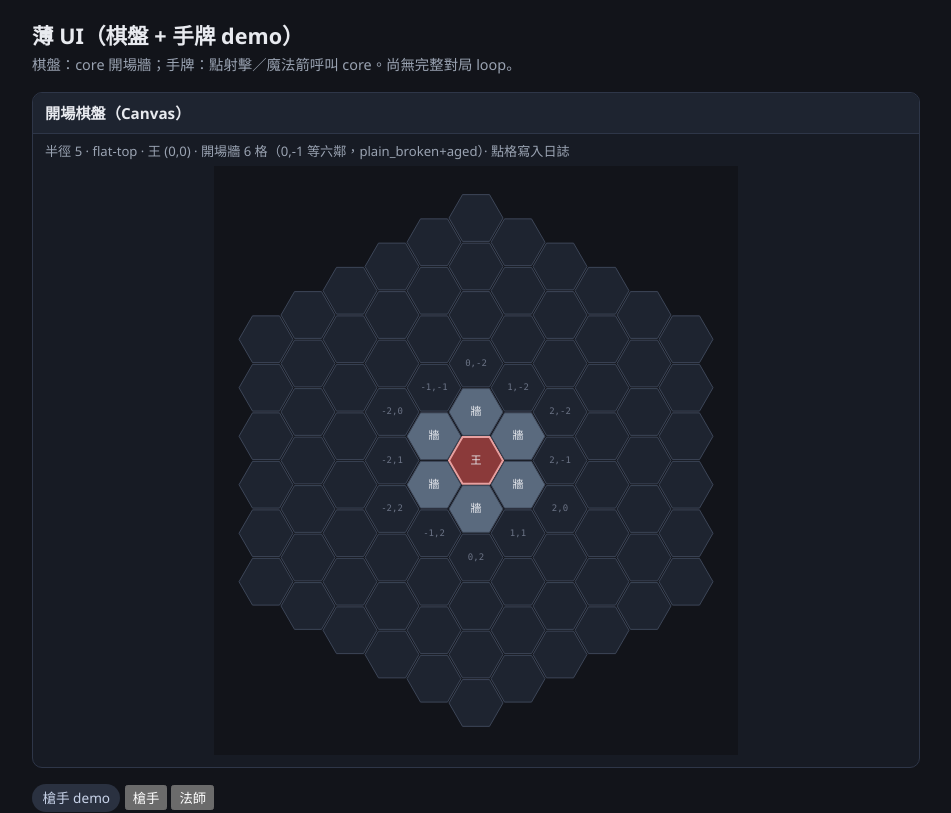
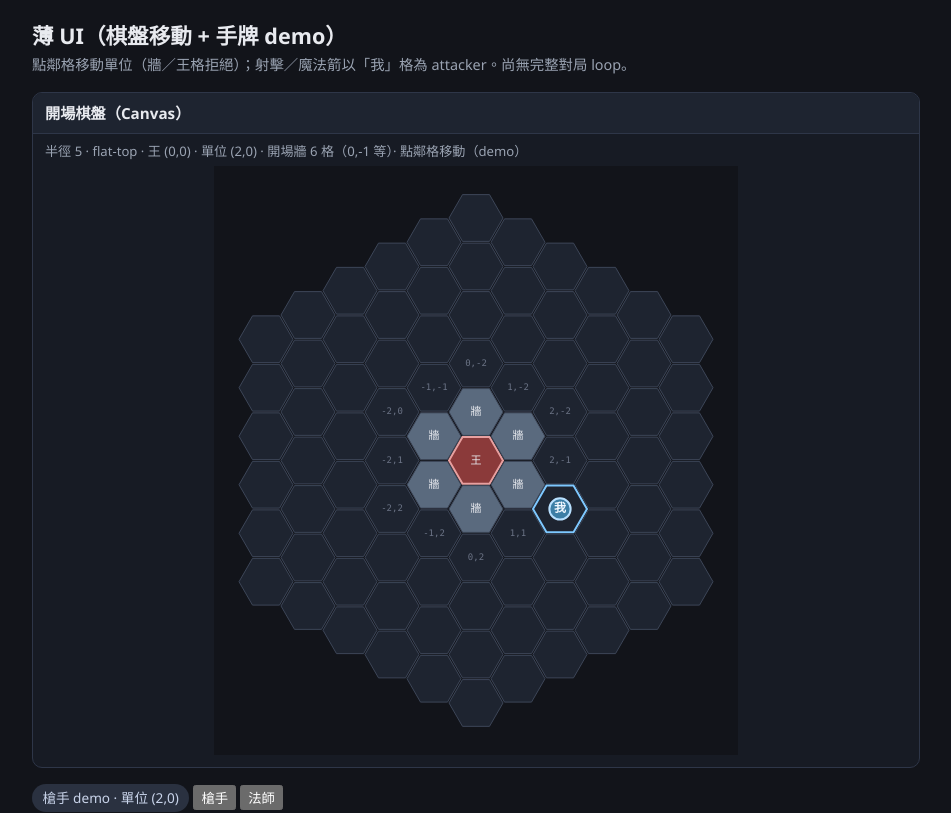
Before and after one commit to DaDAYAga/webGameProject_1, a React (Vite) app in the folder ui/: page / in a window 1280 px wide. Shown: the top 813 px of the page, without its empty margins (164-1115 px from the left). Built offline with nearby package versions, Linux system fonts and the light colour scheme.

Commit message:
ui: wire unit move and play from board hex

```diff
--- a/ui/src/App.tsx
+++ b/ui/src/App.tsx
@@ -1,9 +1,10 @@
 /**
  * 學習筆記：
  * 1) React 元件 = 畫面上一塊（棋盤、手牌、日誌）；狀態用 useState。
- * 2) 點牌 = 呼叫已寫好的 core 純函式（resolveGunnerShot / resolveMagicArrow）。
- * 3) 點棋盤格 = 只記 axial 座標（尚無移動規則）；棋盤資料來自 createOpeningBoard。
- * 4) UI 不算規則：傷害／事件皆由 core 回傳，這裡只顯示文字。
+ * 2) 點牌 = 呼叫 core（resolveGunnerShot / resolveMagicArrow），attacker = 目前 unitHex。
+ * 3) 點棋盤 = demo 移動：只能走到「鄰格且 canStandAt」；遠格／牆／王格寫日誌拒絕。
+ *    ※ 這是教學用一步移動，不是真實 AP／路徑尋路。
+ * 4) UI 不算規則：傷害／站格皆由 core 回傳或判定，這裡只顯示文字。
  */
 import { useMemo, useState } from 'react';
 import {
@@ -19,17 +20,22 @@ import {
 } from '@core/cards/mage/index.js';
 import {
   BOSS_HEX,
+  canStandAt,
   createOpeningBoard,
   getTile,
   hexKey,
 } from '@core/board/index.js';
-import { equals, type Axial } from '@core/hex/index.js';
+import { distance, equals, type Axial } from '@core/hex/index.js';
 import { BoardCanvas } from './BoardCanvas';
 import { Hand, type HandCard } from './Hand';
 
 type DemoClass = 'gunner' | 'mage';
 
-const ATTACKER = { q: 2, r: 0 } as const;
+/**
+ * 開場單位位置：距王 2、空格、可站。
+ * (2,0) 在開場六鄰牆外，適合遠程甜區示範。
+ */
+const START_UNIT_HEX: Axial = { q: 2, r: 0 };
 
 function buildGunnerHand(): HandCard[] {
   const ids = [
@@ -76,15 +82,23 @@ function formatEvents(events: ReadonlyArray<{ type: string }>): string {
   return events.map((e) => e.type).join(', ');
 }
 
+function describeHex(board: ReturnType<typeof createOpeningBoard>, hex: Axial): string {
+  const tile = getTile(board, hex);
+  if (tile) return `${tile.kind}${tile.aged ? '+aged' : ''}`;
+  if (equals(hex, BOSS_HEX)) return '王格';
+  return '空格';
+}
+
 export function App() {
   const [demo, setDemo] = useState<DemoClass>('gunner');
+  const [unitHex, setUnitHex] = useState<Axial>(START_UNIT_HEX);
   const [log, setLog] = useState<string[]>([
-    '薄 UI demo：上方棋盤來自 createOpeningBoard；點「射擊」或「魔法箭」會呼叫 core 結算。',
+    '薄 UI demo：棋盤單位可一步走鄰格；射擊／魔法箭以目前「我」格為 attacker。',
   ]);
   const [toast, setToast] = useState('');
 
-  // 與 BoardCanvas 同一開場盤，方便點格時描述地形（不重複造規則）
-  const openingBoard = useMemo(() => createOpeningBoard(), []);
+  // v1 棋盤靜態（開場牆不因移動改變）；之後若要拆牆再 lift 成 useState
+  const board = useMemo(() => createOpeningBoard(), []);
 
   const hand = useMemo(
     () => (demo === 'gunner' ? buildGunnerHand() : buildMageHand()),
@@ -95,45 +109,77 @@ export function App() {
     setLog((prev) => [...prev, line]);
   }
 
+  /**
+   * Demo 移動：點擊目標格。
+   * - 同格：略過
+   * - 非鄰格：日誌「此 demo 一次只走鄰格」（非真實 AP／A*）
+   * - 鄰格但 !canStandAt（牆／王等）：拒絕並說明
+   * - 鄰格且可站：更新 unitHex
+   */
   function onHexClick(hex: Axial) {
-    const tile = getTile(openingBoard, hex);
-    const tileDesc = tile
-      ? `${tile.kind}${tile.aged ? '+aged' : ''}`
-      : equals(hex, BOSS_HEX)
-        ? '王格'
-        : '空格';
-    const line = `【點格】axial=(${hex.q},${hex.r}) key=${hexKey(hex)} → ${tileDesc}`;
+    const tileDesc = describeHex(board, hex);
+    const base = `【點格】axial=(${hex.q},${hex.r}) key=${hexKey(hex)} → ${tileDesc}`;
+
+    if (equals(hex, unitHex)) {
+      pushLog(`${base}（已在此格）`);
+      setToast(`單位已在 (${hex.q},${hex.r})`);
+      return;
+    }
+
+    const step = distance(unitHex, hex);
+    if (step !== 1) {
+      const msg = '此 demo 一次只走鄰格';
+      pushLog(`${base} → ${msg}（距離 ${step}；非真實 AP／路徑）`);
+      setToast(msg);
+      return;
+    }
+
+    if (!canStandAt(board, hex)) {
+      const why = equals(hex, BOSS_HEX) ? '不可站王格' : `不可站：${tileDesc}`;
+      pushLog(`${base} → 移動拒絕（${why}）`);
+      setToast(`無法移動：${why}`);
+      return;
+    }
+
+    const from = unitHex;
+    setUnitHex(hex);
+    const line =
+      `【移動】(${from.q},${from.r}) → (${hex.q},${hex.r})` +
+      `（鄰格一步 · canStandAt OK）`;
     pushLog(line);
-    setToast(`點到 (${hex.q},${hex.r})：${tileDesc}`);
+    setToast(`移動到 (${hex.q},${hex.r})`);
   }
 
   function onPlay(card: HandCard) {
+    // 出牌用目前單位格當 attacker（不再 hardcode {q:2,r:0}）
+    const attacker = unitHex;
+
     if (card.cardId === 'shot') {
       const result = resolveGunnerShot({
-        attacker: ATTACKER,
+        attacker,
         ammo: EMPTY_AMMO_SLOT,
       });
       const line =
-        `【射擊】attacker=(${ATTACKER.q},${ATTACKER.r}) → ` +
+        `【射擊】attacker=(${attacker.q},${attacker.r}) → ` +
         `bossDamage=${result.bossDamage}` +
         ` / 甜區=${result.inSweetZone ? '是' : '否'}` +
         ` / events=${formatEvents(result.events)}`;
       pushLog(line);
-      setToast(`射擊結算：王傷 ${result.bossDamage}`);
+      setToast(`射擊結算：王傷 ${result.bossDamage}（自 (${attacker.q},${attacker.r})）`);
       return;
     }
 
     if (card.cardId === 'magic_arrow') {
       const result = resolveMagicArrow({
-        attacker: ATTACKER,
+        attacker,
       });
       const line =
-        `【魔法箭】attacker=(${ATTACKER.q},${ATTACKER.r}) → ` +
+        `【魔法箭】attacker=(${attacker.q},${attacker.r}) → ` +
         `bossDamage=${result.bossDamage}` +
         ` / 甜區=${result.inSweetZone ? '是' : '否'}` +
         ` / events=${formatEvents(result.events)}`;
       pushLog(line);
-      setToast(`魔法箭結算：王傷 ${result.bossDamage}`);
+      setToast(`魔法箭結算：王傷 ${result.bossDamage}（自 (${attacker.q},${attacker.r})）`);
       return;
     }
 
@@ -145,17 +191,18 @@ export function App() {
   return (
     <div className="app">
       <header>
-        <h1>薄 UI（棋盤 + 手牌 demo）</h1>
+        <h1>薄 UI（棋盤移動 + 手牌 demo）</h1>
         <p className="muted">
-          棋盤：core 開場牆；手牌：點射擊／魔法箭呼叫 core。尚無完整對局 loop。
+          點鄰格移動單位（牆／王格拒絕）；射擊／魔法箭以「我」格為 attacker。尚無完整對局 loop。
         </p>
       </header>
 
-      <BoardCanvas onHexClick={onHexClick} />
+      <BoardCanvas board={board} unitHex={unitHex} onHexClick={onHexClick} />
 
       <div>
         <span className="tab">
           {demo === 'gunner' ? '槍手 demo' : '法師 demo'}
+          {' · '}單位 ({unitHex.q},{unitHex.r})
         </span>
         {' '}
         <button type="button" onClick={() => setDemo('gunner')}>
--- a/ui/src/BoardCanvas.tsx
+++ b/ui/src/BoardCanvas.tsx
@@ -1,9 +1,9 @@
 /**
  * 學習筆記（六角 Canvas 棋盤）：
- * 1) 規則在 core：開場牆用 createOpeningBoard；地圖範圍用 DEFAULT_MAP_RADIUS + listMapHexes。
- * 2) 畫面只負責「axial → 像素」畫六角形；點一下回傳座標給 App 寫進日誌。
- * 3) 取向：flat-top（平頂）— 參考 Red Blob Games「Hex to pixel」公式。
- *    為什麼選 flat-top：與常見棋盤示意一致；之後若要 pointy-top 只要改公式常數。
+ * 1) 規則在 core：開場牆用 createOpeningBoard；站格用 canStandAt；地圖用 DEFAULT_MAP_RADIUS。
+ * 2) 畫面只負責「axial → 像素」；點格回傳座標給 App（移動／日誌）。
+ * 3) unitHex 由 App 傳入 → 畫單位標記（demo 一顆）。
+ * 4) 取向：flat-top（平頂）— Red Blob Games「Hex to pixel」。
  *
  * Red Blob flat-top（size = 中心到頂邊距離）：
  *   x = size * (3/2 * q)
@@ -12,7 +12,6 @@
 import { useEffect, useMemo, useRef, type MouseEvent } from 'react';
 import {
   BOSS_HEX,
-  createOpeningBoard,
   getTile,
   hexKey,
   type Board,
@@ -25,7 +24,11 @@ import {
 } from '@core/enclosure/index.js';
 
 type BoardCanvasProps = {
-  /** 點到一格時呼叫；App 可寫進事件日誌。 */
+  /** 與 App 共用的開場盤（靜態 v1 即可）。 */
+  board: Board;
+  /** 目前 demo 單位所在格；畫標記用。 */
+  unitHex: Axial;
+  /** 點到一格時呼叫；App 決定能否移動。 */
   onHexClick?: (hex: Axial) => void;
 };
 
@@ -94,7 +97,8 @@ function fillForTile(tile: Tile): string {
   return '#2a3140';
 }
 
-function strokeForHex(hex: Axial): string {
+function strokeForHex(hex: Axial, unitHex: Axial): string {
+  if (equals(hex, unitHex)) return '#7ec8ff';
   if (equals(hex, BOSS_HEX)) return '#e8a0a0';
   return '#3d4658';
 }
@@ -108,11 +112,10 @@ function labelForHex(hex: Axial, board: Board): string {
   return '';
 }
 
-/** 畫一張開場棋盤：半徑 DEFAULT_MAP_RADIUS、王在 (0,0)、六鄰開場牆。 */
-export function BoardCanvas({ onHexClick }: BoardCanvasProps) {
+/** 畫一張開場棋盤：半徑 DEFAULT_MAP_RADIUS、王在 (0,0)、單位標記。 */
+export function BoardCanvas({ board, unitHex, onHexClick }: BoardCanvasProps) {
   const canvasRef = useRef<HTMLCanvasElement | null>(null);
 
-  const board = useMemo(() => createOpeningBoard(), []);
   const hexes = useMemo(
     () => listMapHexes({ radius: DEFAULT_MAP_RADIUS }),
     [],
@@ -160,8 +163,8 @@ export function BoardCanvas({ onHexClick }: BoardCanvasProps) {
       ctx.closePath();
       ctx.fillStyle = fillForHex(h, board);
       ctx.fill();
-      ctx.strokeStyle = strokeForHex(h);
-      ctx.lineWidth = equals(h, BOSS_HEX) ? 2 : 1;
+      ctx.strokeStyle = strokeForHex(h, unitHex);
+      ctx.lineWidth = equals(h, BOSS_HEX) || equals(h, unitHex) ? 2 : 1;
       ctx.stroke();
 
       const label = labelForHex(h, board);
@@ -171,7 +174,7 @@ export function BoardCanvas({ onHexClick }: BoardCanvasProps) {
         ctx.textAlign = 'center';
         ctx.textBaseline = 'middle';
         ctx.fillText(label, cx, cy);
-      } else if (distance(h, BOSS_HEX) <= 2) {
+      } else if (distance(h, BOSS_HEX) <= 2 && !equals(h, unitHex)) {
         // 近中心空格標座標，方便對照學習（外圈省略以免雜亂）
         ctx.fillStyle = '#6b7385';
         ctx.font = '9px ui-monospace, Consolas, monospace';
@@ -180,7 +183,26 @@ export function BoardCanvas({ onHexClick }: BoardCanvasProps) {
         ctx.fillText(`${h.q},${h.r}`, cx, cy);
       }
     }
-  }, [board, hexes, layout]);
+
+    // 單位標記：圓點 + 「我」（demo 一顆；位置由 App 的 unitHex 控制）
+    {
+      const { x, y } = axialToPixel(unitHex, HEX_SIZE);
+      const cx = layout.originX + x;
+      const cy = layout.originY + y;
+      ctx.beginPath();
+      ctx.arc(cx, cy, HEX_SIZE * 0.38, 0, Math.PI * 2);
+      ctx.fillStyle = '#3d7ea6';
+      ctx.fill();
+      ctx.strokeStyle = '#b8e0ff';
+      ctx.lineWidth = 2;
+      ctx.stroke();
+      ctx.fillStyle = '#f0f7ff';
+      ctx.font = 'bold 12px "Segoe UI", "Noto Sans TC", sans-serif';
+      ctx.textAlign = 'center';
+      ctx.textBaseline = 'middle';
+      ctx.fillText('我', cx, cy);
+    }
+  }, [board, hexes, layout, unitHex]);
 
   function handleClick(e: MouseEvent<HTMLCanvasElement>) {
     const canvas = canvasRef.current;
@@ -203,8 +225,8 @@ export function BoardCanvas({ onHexClick }: BoardCanvasProps) {
     <section className="board-panel" aria-label="六角棋盤">
       <h2>開場棋盤（Canvas）</h2>
       <p className="muted board-hint">
-        半徑 {DEFAULT_MAP_RADIUS} · flat-top · 王 (0,0) · 開場牆 {wallCount} 格（
-        {hexKey({ q: 0, r: -1 })} 等六鄰，plain_broken+aged）· 點格寫入日誌
+        半徑 {DEFAULT_MAP_RADIUS} · flat-top · 王 (0,0) · 單位 ({unitHex.q},{unitHex.r}) ·
+        開場牆 {wallCount} 格（{hexKey({ q: 0, r: -1 })} 等）· 點鄰格移動（demo）
       </p>
       <canvas
         ref={canvasRef}
@@ -213,7 +235,7 @@ export function BoardCanvas({ onHexClick }: BoardCanvasProps) {
         height={layout.height}
         onClick={handleClick}
         role="img"
-        aria-label={`六角地圖半徑 ${DEFAULT_MAP_RADIUS}，王在中央`}
+        aria-label={`六角地圖半徑 ${DEFAULT_MAP_RADIUS}，單位在 (${unitHex.q},${unitHex.r})`}
       />
     </section>
   );
```
Also changed, not shown: 1 other file (tests, documents, lock files or other folders).
